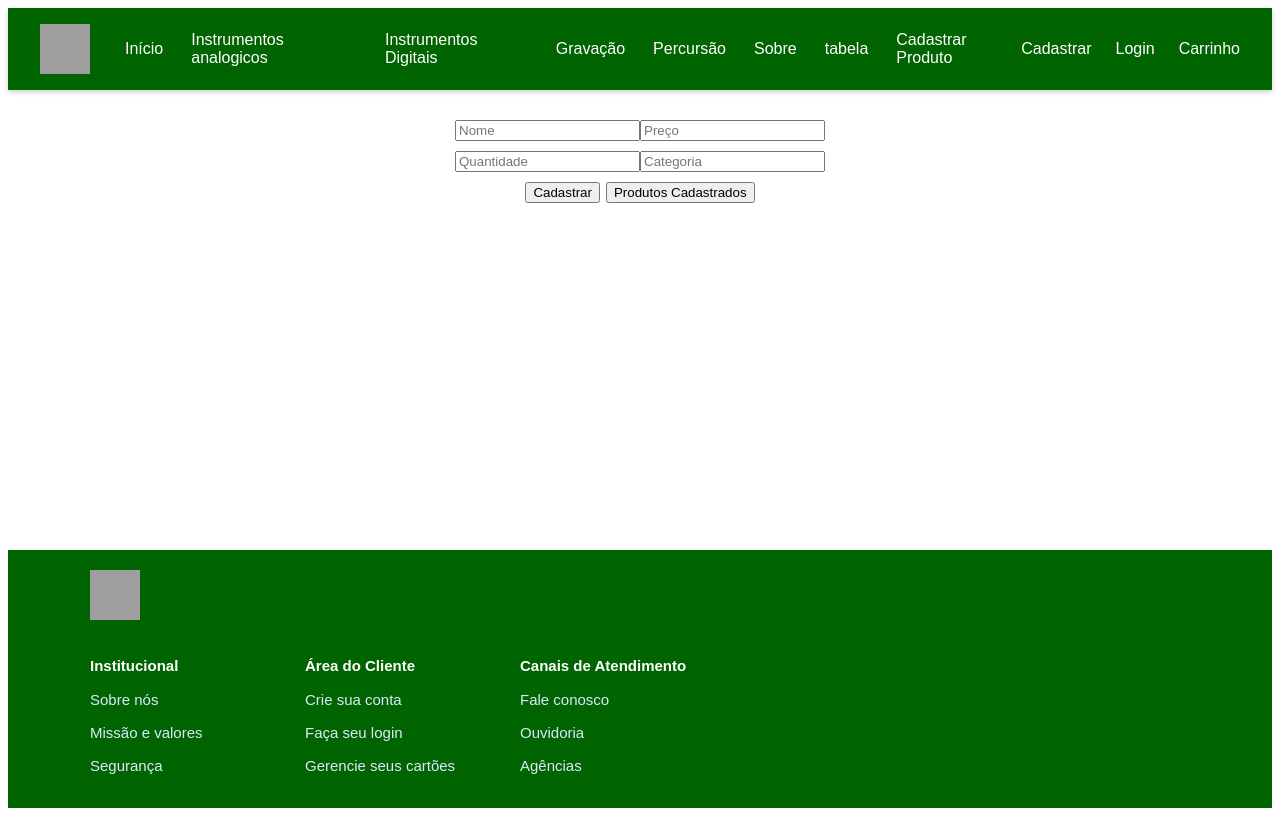
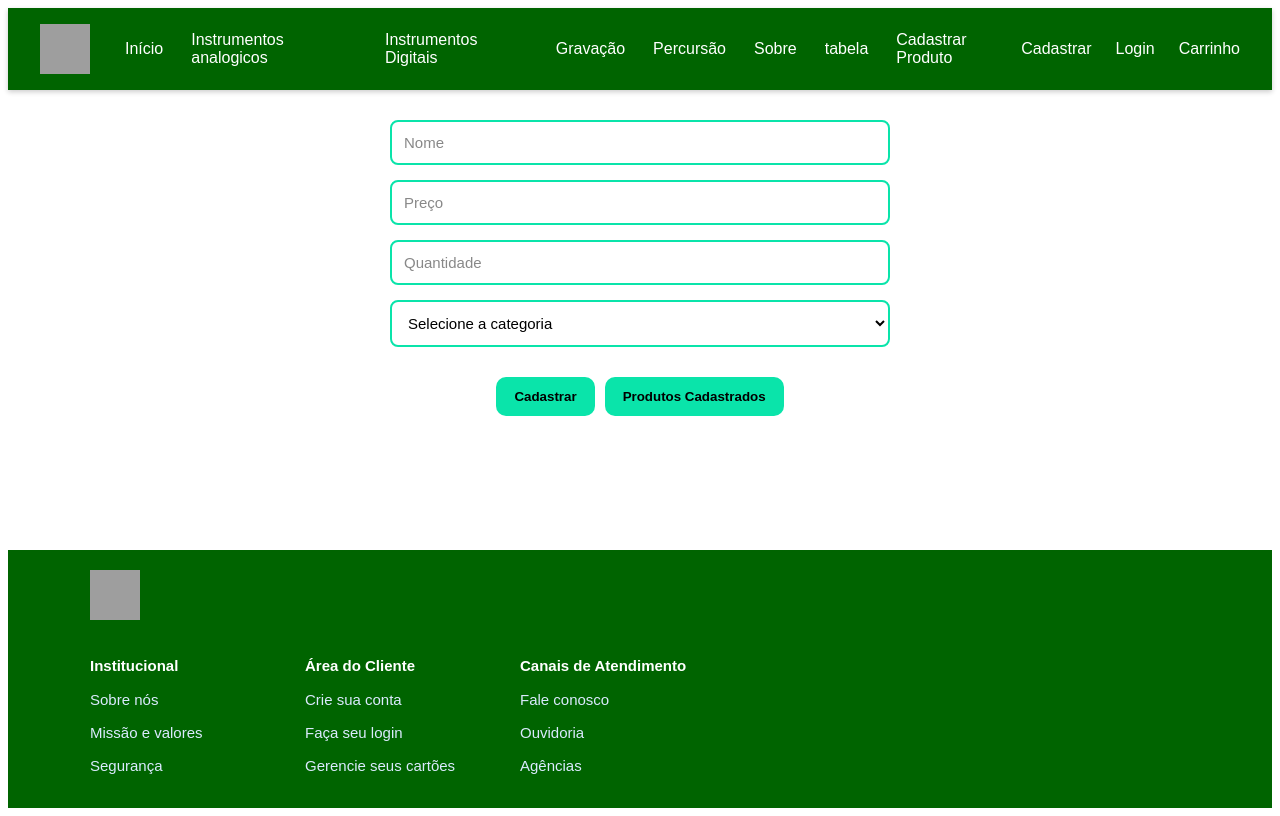
Before and after one commit to TaffarelAS/ProjectPI, an Angular app: page /cadastro-produtos in a window 1280 px wide. Built offline with nearby package versions, Linux system fonts and the light colour scheme; grey boxes are pictures that could not be loaded.

Commit message:
atualização css

```diff
--- a/backend/db.json
+++ b/backend/db.json
@@ -6,6 +6,20 @@
       "quantidade": 50,
       "categoria": "Cordas",
       "id": 1
+    },
+    {
+      "nome": "Guitarra",
+      "preco": 50,
+      "quantidade": 10,
+      "categoria": "corda",
+      "id": 2
+    },
+    {
+      "nome": "Bateria",
+      "preco": 900,
+      "quantidade": 10,
+      "categoria": "percussão",
+      "id": 3
     }
   ]
 }
--- a/src/app/pages/cadastro-produtos/cadastro-produtos.css
+++ b/src/app/pages/cadastro-produtos/cadastro-produtos.css
@@ -1,18 +1,53 @@
 form {
     width: 500px;
+    max-width: 90%;
     margin: 30px auto;
     text-align: center;
 }
 
-input{
-    margin-bottom: 10px;
+.form-control {
+    width: 100%;
+    padding: 12px;
+    margin-bottom: 15px;
+    border: 2px solid rgb(10, 228, 170);
+    border-radius: 8px;
+    outline: none;
+    box-sizing: border-box;
+    font-size: 15px;
+    background-color: white;
+    transition: border-color 0.2s;
 }
 
-.botoes:hover {
-    margin-top: 5px;
-    color:rgb(10, 228, 170);
+.form-control:focus {
+    border-color: rgb(0, 160, 120);
+}
+
+.form-control::placeholder {
+    color: #888;
+}
+
+input[type="number"]::-webkit-inner-spin-button,
+input[type="number"]::-webkit-outer-spin-button {
+    -webkit-appearance: none;
+    margin: 0;
+}
+
+.botoes {
+    margin-top: 15px;
 }
 
 .botoes input {
-    margin: 0 3px;
+    padding: 12px 18px;
+    margin: 0 5px;
+    background-color: rgb(10, 228, 170);
+    border: none;
+    border-radius: 10px;
+    cursor: pointer;
+    font-weight: bold;
+    transition: background-color 0.2s, color 0.2s;
 }
+
+.botoes input:hover {
+    background-color: rgb(0, 180, 130);
+    color: white;
+}
--- a/src/app/pages/cadastro-produtos/cadastro-produtos.html
+++ b/src/app/pages/cadastro-produtos/cadastro-produtos.html
@@ -1,11 +1,22 @@
 <form>
     <input type="text" placeholder="Nome" class="form-control" #nome>
+
     <input type="number" placeholder="Preço" class="form-control" #preco>
+
     <input type="number" placeholder="Quantidade" class="form-control" #quantidade>
-    <input type="text" placeholder="Categoria" class="form-control" #categoria>
+
+    <select class="form-control" #categoria>
+        <option value="" disabled selected>Selecione a categoria</option>
+        <option value="corda">Corda</option>
+        <option value="sopro">Sopro</option>
+        <option value="percussão">Percussão</option>
+        <option value="teclado">Teclado</option>
+    </select>
 
     <div class="botoes">
-        <input type="button" value="Cadastrar" (click)="cadastrarProduto(nome.value, preco.value, quantidade.value, categoria.value)">
-        <input type="button" routerLink="/tabel-prods" value="Produtos Cadastrados">
+        <input type="button" value="Cadastrar"
+            (click)="cadastrarProduto(nome.value, preco.value, quantidade.value, categoria.value)">
+
+        <input type="button" routerLink="/tabel_prods" value="Produtos Cadastrados">
     </div>
 </form>
```
